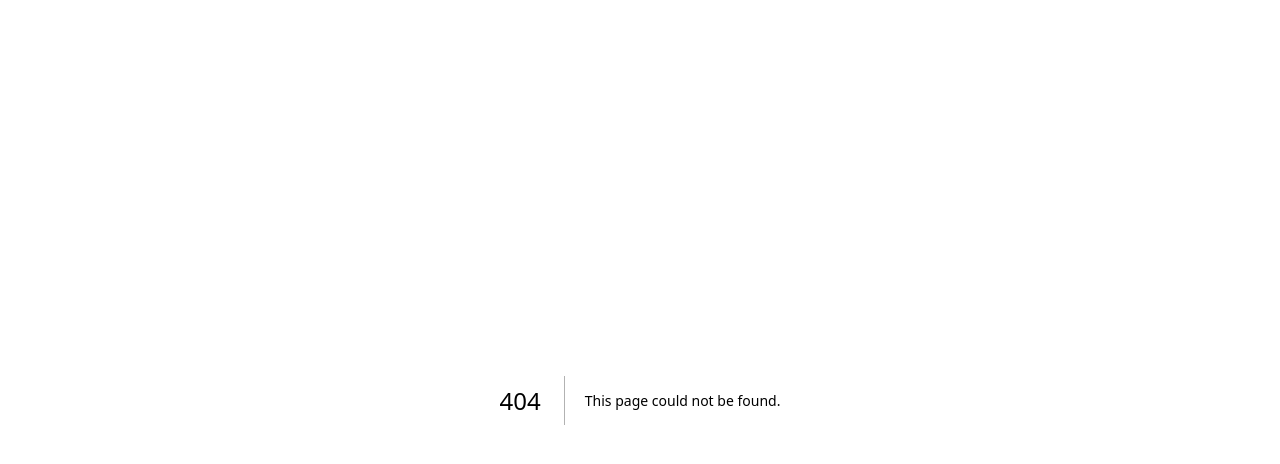
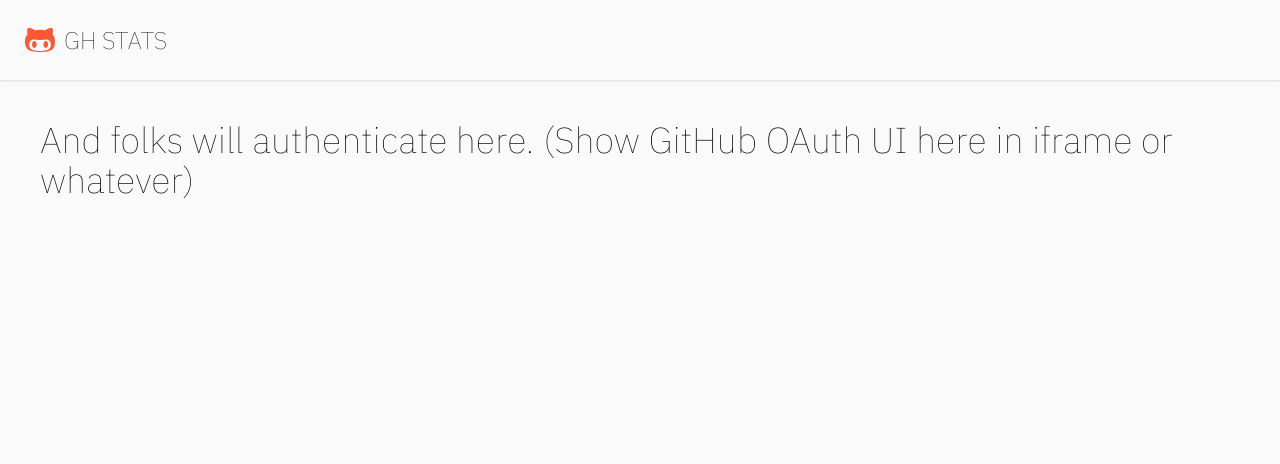
Before and after one commit to dmithamo/gh-stats-nxt, a Next.js app: page /login in a window 1280 px wide. Before the commit this address had no page. Shown: the top 464 px of the page. Built offline with nearby package versions, Linux system fonts and the light colour scheme.

Commit message:
add auth middleware

```diff
--- a/app/(marketing-and-legal)/page.tsx
+++ b/app/(marketing-and-legal)/page.tsx
@@ -1,27 +1,24 @@
-import Link from "next/link";
-import { AppLogo, ELogoSize } from "../components/app-logo";
+import Link from 'next/link';
+import { AppLogo, ELogoSize } from '../components/app-logo';
 
-import GHIcon from "../../public/images/github-alt.svg";
+import GHIcon from '../../public/images/github-alt.svg';
 
 export default function HomePage() {
   return (
     <div className="h-screen w-full flex flex-col items-center justify-between overflow-hidden p-8 bg-transparent">
       <div className="w-2/3 sm:w-1/4 h-fit p-2 rounded-b-full flex flex-col items-center justify-center gap-3">
         <h2 className="text-4xl text-center font-extralight">
-          Visualize your GitHub metrics in{" "}
-          <span className="text-accent">D3</span>
+          Visualize your GitHub metrics in <span className="text-accent">D3</span>
         </h2>
         <AppLogo size={ELogoSize.large} />
       </div>
-      <div className="font-extralight">
-        Sample D3 output here maybe? Yes! Incentive to login
-      </div>
+      <div className="font-extralight">Sample D3 output here maybe? Yes! Incentive to login</div>
       <div className="p-8 w-fit rounded-full flex flex-col items-center justify-center gap-6">
-        <button className="py-4 px-8 bg-fore text-back font-bold rounded-3xl flex items-center gap-4">
+        <Link href={'/login'} className="py-4 px-8 bg-fore text-back font-bold rounded-3xl flex items-center gap-4">
           <span>Login with GitHub</span>
           <GHIcon fill="currentColor" className="h-4 w-4" />
-        </button>
-        <Link href={"/about"} className="text-xs underline underline-offset-2">
+        </Link>
+        <Link href={'/about'} className="text-xs underline underline-offset-2">
           What&apos;s this?
         </Link>
       </div>
--- /dev/null
+++ b/app/(with-header)/login/page.tsx
@@ -0,0 +1,7 @@
+export default function LoginPage() {
+  return (
+    <h2 className="font-extralight text-4xl p-8">
+      And folks will authenticate here. (Show GitHub OAuth UI here in iframe or whatever)
+    </h2>
+  );
+}
--- a/app/components/app-header.tsx
+++ b/app/components/app-header.tsx
@@ -1,10 +1,10 @@
-import { AppLogo, ELogoSize } from "./app-logo";
+import { AppLogo } from './app-logo';
 
 export const AppHeader: React.FC = () => {
   // show user avatar or login button
   return (
-    <header className="p-4 shadow flex justify-between items-center">
-      <AppLogo size={ELogoSize.small} />
+    <header className="p-6 shadow flex justify-between items-center">
+      <AppLogo />
     </header>
   );
 };
```
Also changed, not shown: middleware.ts (added, +17 -0 lines), .prettierrc.json.
